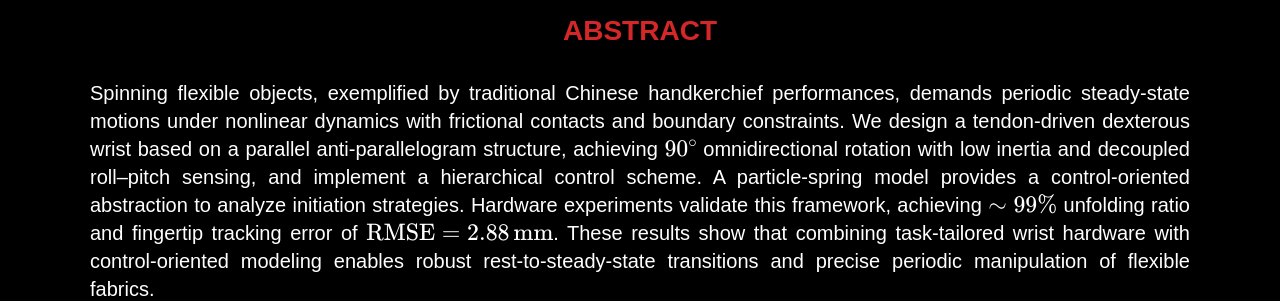
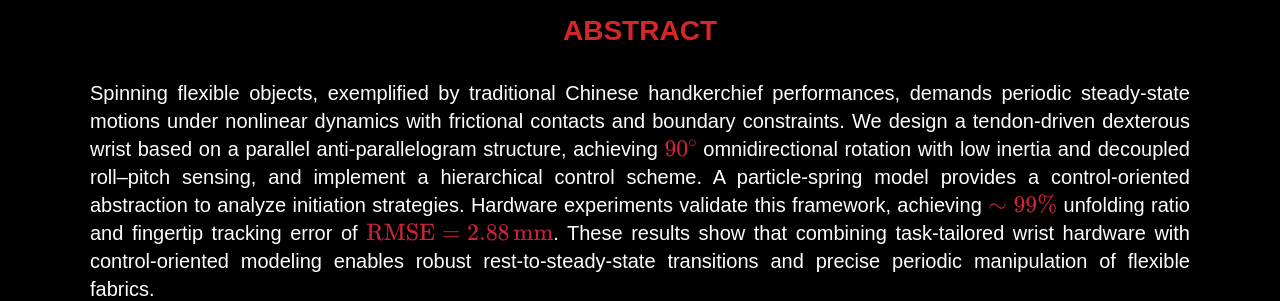
Before and after one commit to icra2025-handkerchief/icra2025-handkerchief, a plain HTML site: page index.html in a window 1280 px wide. Shown: the part 765-1066 px from the top of the page. Drawn offline with nearby package versions, Linux system fonts and the light colour scheme; some packages are replaced by stand-ins of ours; a web font is replaced by a local one.

Commit message:
Update index.html

```diff
--- a/index.html
+++ b/index.html
@@ -22,7 +22,7 @@
     :root, html, body { overflow-x:hidden; }
     html, body { margin:0; padding:0; background:#000; color:#fff; }
     body { font-family:"Google Sans","Noto Sans",sans-serif; line-height:2.0;  font-size: 1.25em;}
-
+    strong { color:#CF233A; }
     /* 顶部全宽视频 */
     .header { width:100%; background:#000; }
     .header > video {
```
